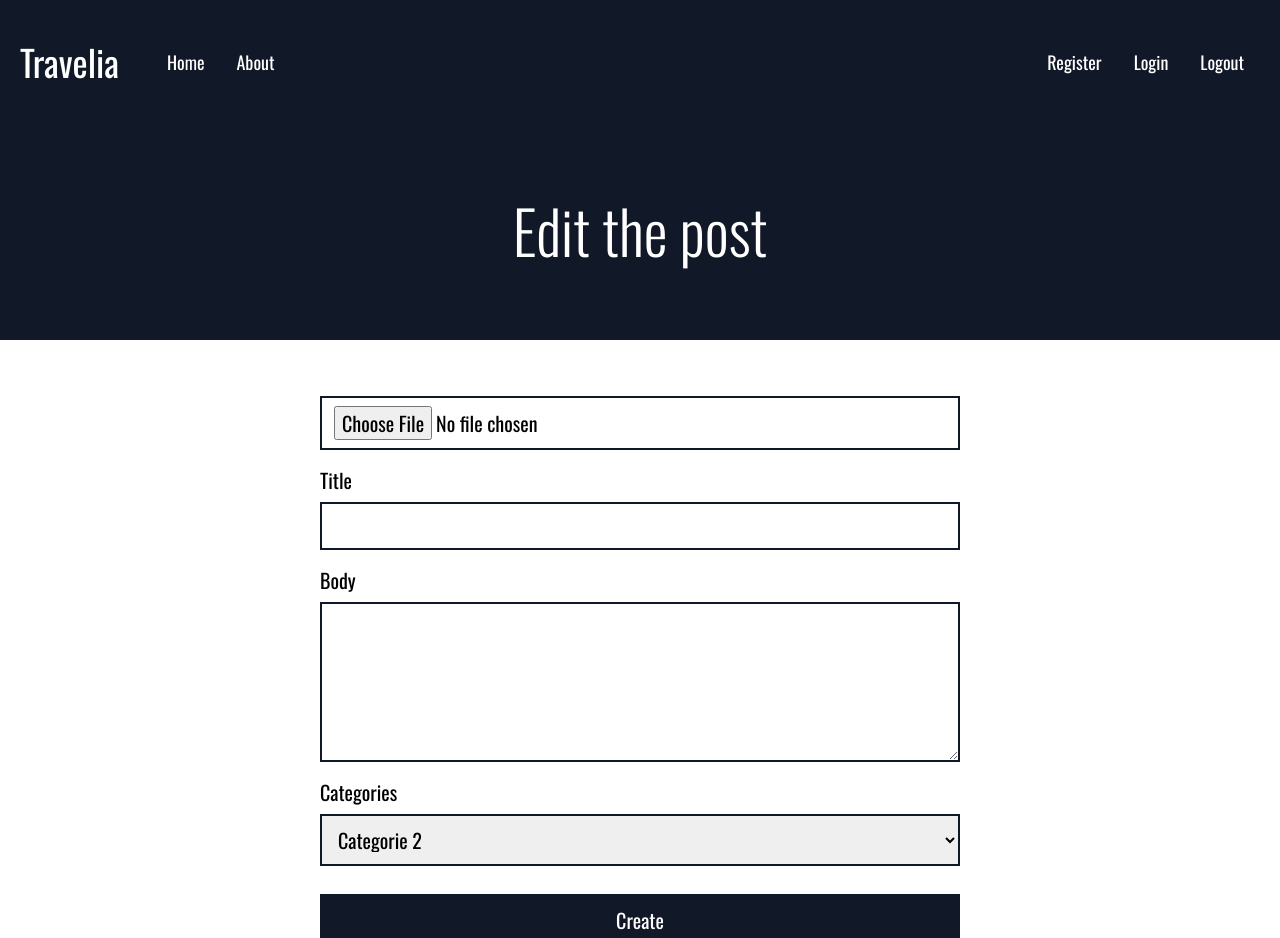
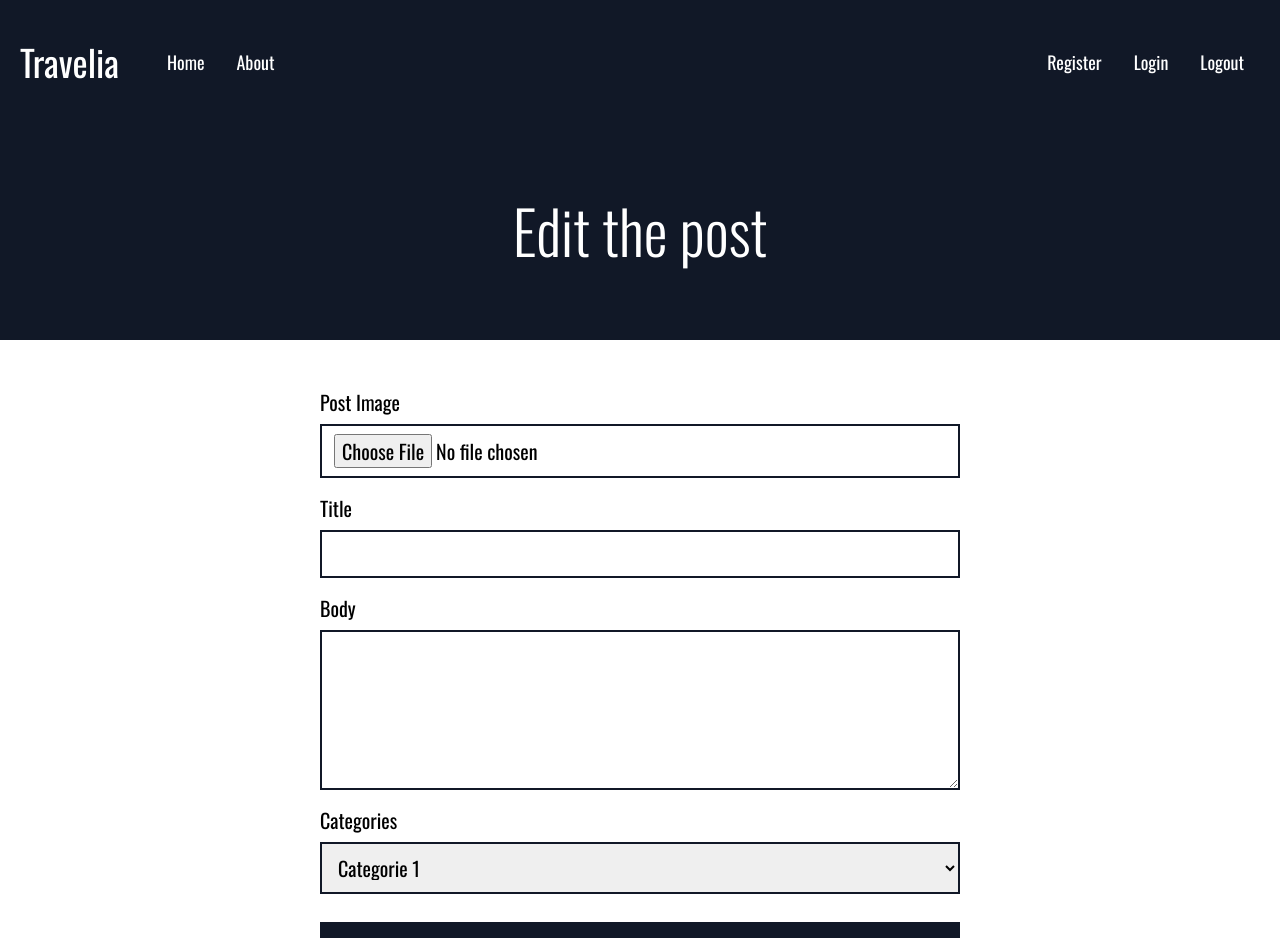
Before and after one commit to AbderrahmaneFadili/travelia-blog, a React (Create React App) app: page /edit/post in a window 1280 px wide. Shown: the top 938 px of the page. Built offline with nearby package versions, Linux system fonts and the light colour scheme.

Commit message:
Image Input

```diff
--- a/src/components/ImageInput/ImageInput.js
+++ b/src/components/ImageInput/ImageInput.js
@@ -1,15 +1,16 @@
-import React, { useEffect } from "react";
+import React, { useState } from "react";
 
 function ImageInput({ error, value, label, onChange, id, placeholder }) {
+  const [image, setImage] = useState(null);
+
   return (
     <div className="flex flex-col py-2">
       <label className="mb-2 text-xl" htmlFor={id}>
         {label}
       </label>
       <input
-        type={"file"}
+        type="file"
         id={id}
-        onChange={onChange}
         placeholder={placeholder}
         className="outline-none border-2 border-gray-900 pl-3 py-2 text-xl"
       />
@@ -24,6 +25,18 @@ function ImageInput({ error, value, label, onChange, id, placeholder }) {
           }}
         />
       )}
+      {image && (
+        <img
+          src={image}
+          className="mt-2"
+          alt="image"
+          style={{
+            width: 100,
+            height: 100,
+          }}
+        />
+      )}
+
       {error && <span className={`text-lg text-red-700 py-1`}>{error}</span>}
     </div>
   );
--- a/src/components/Select/Select.js
+++ b/src/components/Select/Select.js
@@ -8,11 +8,10 @@ const Select = ({ error, label, options, onChange, id, selected }) => {
       </label>
       <select
         id={id}
-        onChange={onChange}
         className="outline-none border-2 border-gray-900 pl-3 py-2 text-xl"
       >
         {options.map((option, i) => (
-          <option selected={selected == i} value={option.id}>
+          <option key={i.toString()} value={option.id}>
             {option.title}
           </option>
         ))}
--- a/src/pages/CreatePost.js
+++ b/src/pages/CreatePost.js
@@ -4,6 +4,7 @@ import Input from "../components/Input/Input";
 import Button from "../components/Button/Button";
 import TextArea from "../components/TextArea/TextArea";
 import Select from "../components/Select/Select";
+import ImageInput from "../components/ImageInput/ImageInput";
 
 function CreatePost() {
   const [categories, setCategories] = useState([
@@ -24,7 +25,7 @@ function CreatePost() {
       <div className="w-6/12 mx-auto my-10">
         <form>
           {/* Image  */}
-          <Input type="file" id="image" label="Post Image" />
+          <ImageInput id="image" label="Post Image" />
           {/* Title */}
           <Input type="text" id="title" label="Title" />
           {/* Body */}
--- a/src/pages/EditPost.js
+++ b/src/pages/EditPost.js
@@ -26,7 +26,7 @@ function CreatePost() {
       <div className="w-6/12 mx-auto my-10">
         <form>
           {/* Image  */}
-          <ImageInput id="image" />
+          <ImageInput id="image" label="Post Image" />
           {/* Title */}
           <Input type="text" id="title" label="Title" />
           {/* Body */}
```
